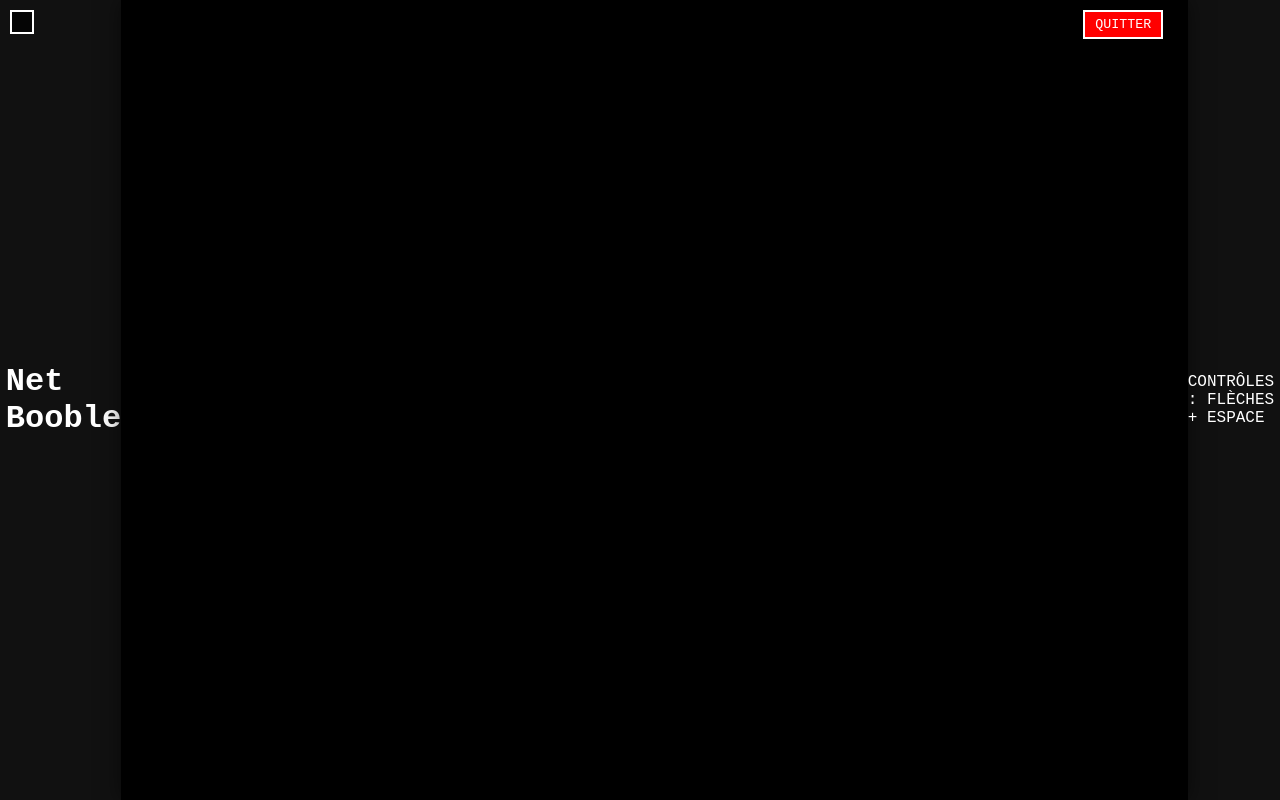
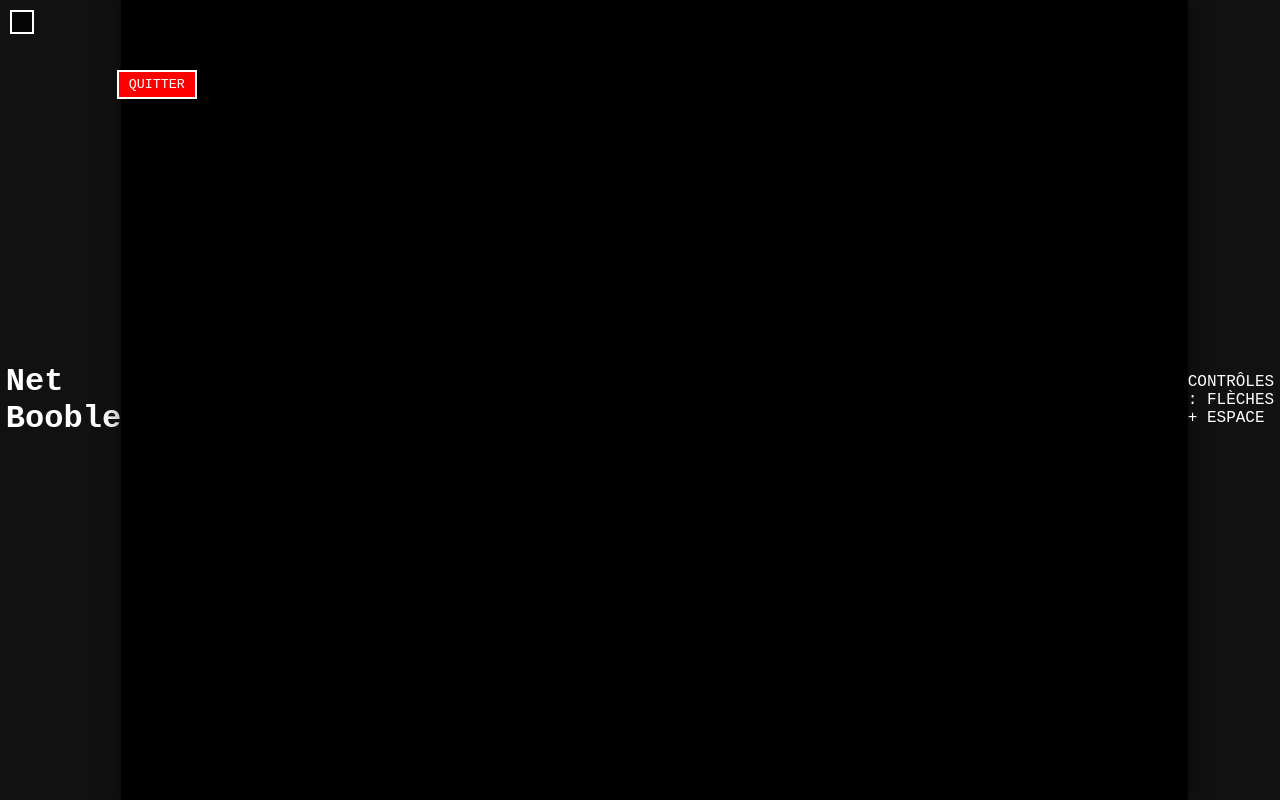
Before and after one commit to piot-eduvaud/Bubble_bobble_multi, a website: page index.html in a window 1280 px wide. Both pictures are taken after a click on the button "JOUER". Drawn offline with nearby package versions, Linux system fonts and the light colour scheme; no server answers.

Commit message:
fix: remove debug placeholder and move quit button to left margin

```diff
--- a/index.html
+++ b/index.html
@@ -94,7 +94,7 @@
         <canvas id="gameCanvas" width="800" height="600"></canvas>
         <p id="controls-hint">CONTRÔLES : FLÈCHES + ESPACE</p>
         <button id="quit-btn"
-            style="position: absolute; top: 10px; right: 10px; background: red; color: white; border: 2px solid white; padding: 5px 10px; cursor: pointer; display: none;">QUITTER</button>
+            style="position: absolute; top: 70px; left: 10px; background: red; color: white; border: 2px solid white; padding: 5px 10px; cursor: pointer; display: none; z-index: 100;">QUITTER</button>
     </div>
 
     <!-- Mobile Controls (Moved to Root) -->
@@ -107,8 +107,6 @@
             <div class="joystick-base"></div>
             <div class="joystick-knob"></div>
         </div>
-
-        %SAME%
     </div>
 
     <script src="/socket.io/socket.io.js"></script>
```
